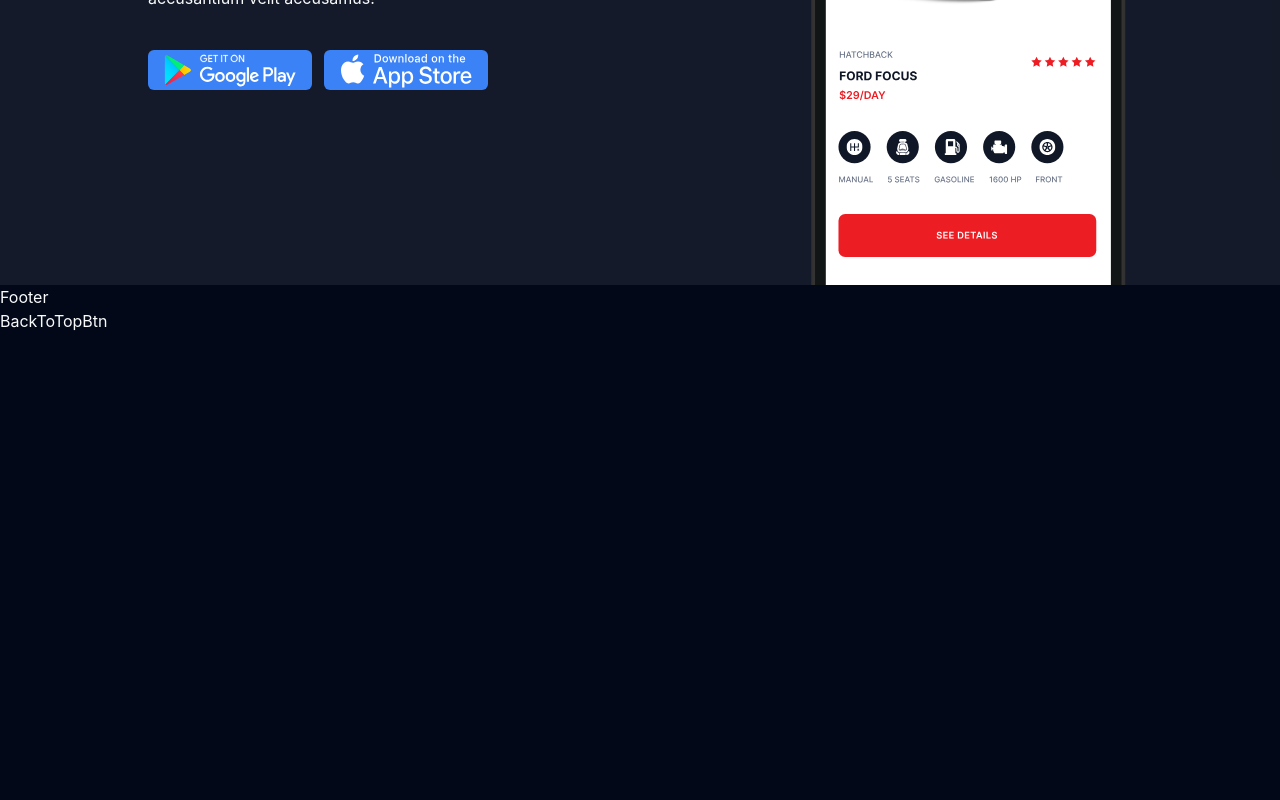
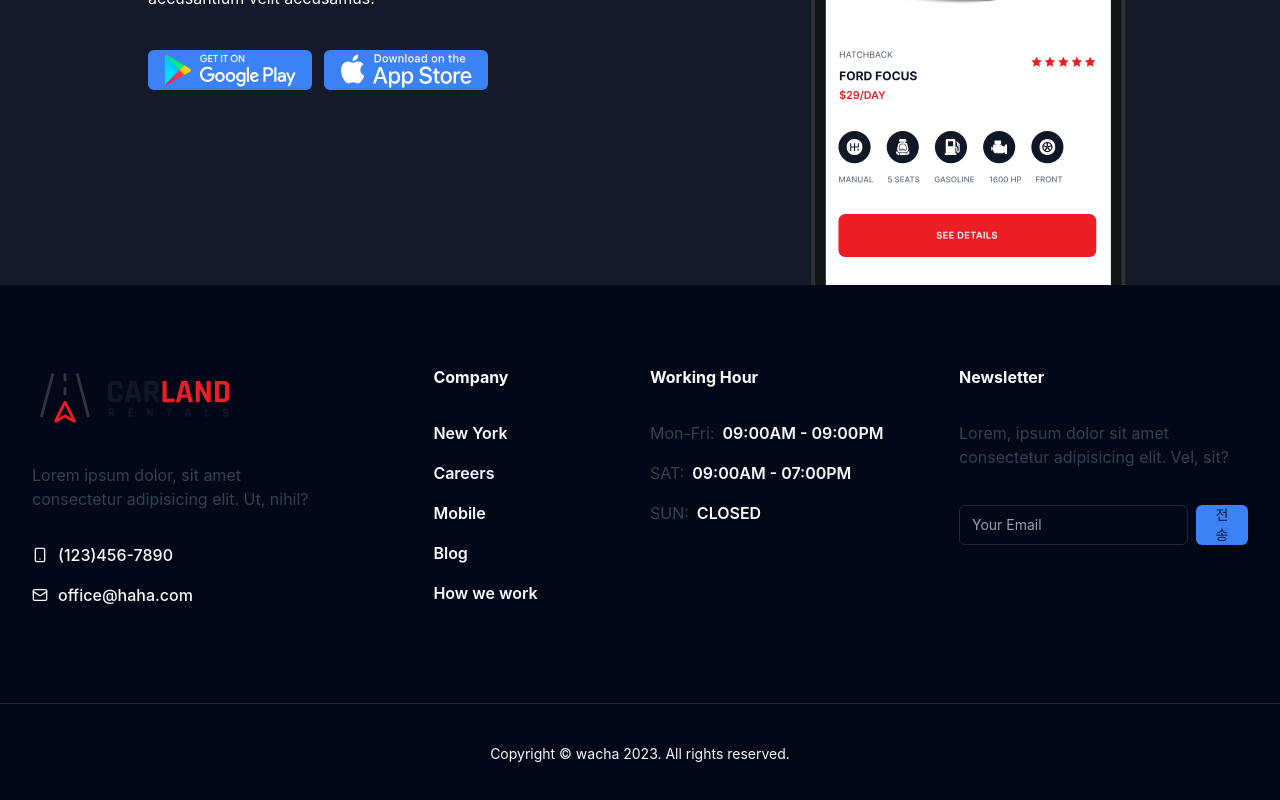
Before and after one commit to min33sky/wacha, a Next.js app: page / in a window 1280 px wide. Shown: the part 4396-5196 px from the top of the page. Built offline with nearby package versions, Linux system fonts and the light colour scheme; a web font is replaced by a local one.

Commit message:
feat: add footer and contact form

```diff
--- a/package.json
+++ b/package.json
@@ -9,6 +9,7 @@
     "lint": "next lint"
   },
   "dependencies": {
+    "@hookform/resolvers": "^3.3.0",
     "@radix-ui/react-label": "^2.0.2",
     "@radix-ui/react-popover": "^1.0.6",
     "@radix-ui/react-select": "^1.2.2",
@@ -32,6 +33,7 @@
     "react-date-range": "^1.4.0",
     "react-day-picker": "^8.8.1",
     "react-dom": "18.2.0",
+    "react-hook-form": "^7.45.4",
     "react-intersection-observer": "^9.5.2",
     "react-responsive": "^9.0.2",
     "react-scroll": "^1.8.9",
@@ -40,7 +42,8 @@
     "tailwind-merge": "^1.14.0",
     "tailwindcss": "3.3.3",
     "tailwindcss-animate": "^1.0.6",
-    "typescript": "5.1.6"
+    "typescript": "5.1.6",
+    "zod": "^3.22.2"
   },
   "devDependencies": {
     "@types/react-scroll": "^1.8.7"
--- a/src/app/page.tsx
+++ b/src/app/page.tsx
@@ -18,7 +18,7 @@
       <Contact />
       <Footer />
       <BackToTopBtn />
-      <div className="h-[4000px]"></div>
+      {/* <div className="h-[4000px]"></div> */}
     </main>
   );
 }
--- a/src/components/BackToTopBtn.tsx
+++ b/src/components/BackToTopBtn.tsx
@@ -1,5 +1,40 @@
-import React from 'react';
+'use client';
+
+import { cn } from '@/lib/utils';
+import { set } from 'date-fns';
+import { MoveUpIcon } from 'lucide-react';
+import React, { useEffect, useState } from 'react';
+import { Link } from 'react-scroll';
 
 export default function BackToTopBtn() {
-  return <div>BackToTopBtn</div>;
+  const [isActive, setisActive] = useState(false);
+
+  useEffect(() => {
+    const handleScroll = () => {
+      if (window.scrollY > 400) {
+        setisActive(true);
+      } else {
+        setisActive(false);
+      }
+    };
+
+    window.addEventListener('scroll', handleScroll);
+
+    return () => {
+      window.removeEventListener('scroll', handleScroll);
+    };
+  }, []);
+
+  return (
+    <Link
+      to="home"
+      smooth={true}
+      className={cn(
+        'fixed bg-red-500 w-12 h-12 right-16 bottom-11 z-10 cursor-pointer flex items-center justify-center text-white border-2 border-white',
+        !isActive && 'hidden',
+      )}
+    >
+      <MoveUpIcon size={24} />
+    </Link>
+  );
 }
--- a/src/components/Contact.tsx
+++ b/src/components/Contact.tsx
@@ -9,7 +9,7 @@
 export default function Contact() {
   return (
     <section
-      className="pt-24 xl:pt-48 flex items-end pb-0 bg-[#b2b7c2]/10"
+      className="pt-24 xl:pt-48 flex items-end pb-0 bg-[#b2b7c2]/10 overflow-hidden"
       id="contact"
     >
       <div className="container mx-auto">
@@ -75,7 +75,7 @@
           </div>
           {/* Image */}
           <motion.div
-            variants={fadeIn('up', 0.8)}
+            variants={fadeIn('left', 0.8)}
             initial="hidden"
             whileInView={'show'}
             viewport={{
--- /dev/null
+++ b/src/components/Copyright.tsx
@@ -0,0 +1,9 @@
+import React from 'react';
+
+export default function Copyright() {
+  return (
+    <div className="text-center py-10 border-t text-sm">
+      Copyright &copy; wacha 2023. All rights reserved.
+    </div>
+  );
+}
--- a/src/components/Footer.tsx
+++ b/src/components/Footer.tsx
@@ -1,5 +1,118 @@
+'use client';
+
+import { fadeIn } from '@/lib/framer/variants';
+import { motion } from 'framer-motion';
+import { MailIcon, SmartphoneIcon } from 'lucide-react';
+import Image from 'next/image';
 import React from 'react';
+import { Link } from 'react-scroll';
+import { Form } from './ui/form';
+import { Input } from './ui/input';
+import { Button } from './ui/button';
+import Copyright from './Copyright';
 
 export default function Footer() {
-  return <div>Footer</div>;
+  return (
+    <footer className="pt-20 z-20 " id="contact">
+      <div className="container mx-auto mb-24">
+        {/* Grid */}
+        <motion.div
+          variants={fadeIn('up', 0.2)}
+          initial="hidden"
+          whileInView={'show'}
+          viewport={{
+            once: false,
+            amount: 0.6,
+          }}
+          className="flex flex-col lg:flex-row lg:justify-between gap-x-5 gap-y-14"
+        >
+          {/* Logo */}
+          <div className="flex flex-col flex-1 gap-y-8">
+            <Link to="home" smooth={true} spy={true} className="cursor-pointer">
+              <Image
+                src={'/icons/logo.svg'}
+                width={200}
+                height={200}
+                alt="logo"
+              />
+            </Link>
+            {/* Text */}
+            <div className="text-slate-700">
+              Lorem ipsum dolor, sit amet consectetur adipisicing elit. Ut,
+              nihil?
+            </div>
+            {/* phone & email */}
+            <div className="flex flex-col gap-y-4 font-semibold">
+              <div className="flex items-center gap-x-[10px]">
+                <SmartphoneIcon size={16} />
+                <div className="font-medium">(123)456-7890</div>
+              </div>
+              <div className="flex items-center gap-x-[10px]">
+                <MailIcon size={16} />
+                <div className="font-medium">office@haha.com</div>
+              </div>
+            </div>
+          </div>
+
+          {/* Links */}
+          <div className="flex flex-col flex-1 xl:items-center">
+            <div>
+              <h3 className="font-bold mb-8">Company</h3>
+              <ul className="flex flex-col gap-y-4 font-semibold">
+                <li>
+                  <a href="">New York</a>
+                </li>
+                <li>
+                  <a href="">Careers</a>
+                </li>
+                <li>
+                  <a href="">Mobile</a>
+                </li>
+                <li>
+                  <a href="">Blog</a>
+                </li>
+                <li>
+                  <a href="">How we work</a>
+                </li>
+              </ul>
+            </div>
+          </div>
+
+          {/* program */}
+          <div className="flex-1">
+            <h3 className="font-bold mb-8">Working Hour</h3>
+            <div className="flex flex-col gap-y-4">
+              <div className="flex gap-x-2">
+                <div className="text-slate-700">Mon-Fri:</div>
+                <div className="font-semibold">09:00AM - 09:00PM</div>
+              </div>
+              <div className="flex gap-x-2">
+                <div className="text-slate-700">SAT:</div>
+                <div className="font-semibold">09:00AM - 07:00PM</div>
+              </div>
+              <div className="flex gap-x-2">
+                <div className="text-slate-700">SUN:</div>
+                <div className="font-semibold">CLOSED</div>
+              </div>
+            </div>
+          </div>
+
+          {/* Newsletter */}
+          <div className="flex-1">
+            <h3 className="font-bold mb-8">Newsletter</h3>
+            <div className="mb-9 text-slate-700">
+              Lorem, ipsum dolor sit amet consectetur adipisicing elit. Vel,
+              sit?
+            </div>
+            {/* Form */}
+            <form className="flex gap-x-2 h-14">
+              <Input placeholder="Your Email" />
+              <Button>전송</Button>
+            </form>
+          </div>
+        </motion.div>
+      </div>
+      <Copyright />
+    </footer>
+  );
 }
--- /dev/null
+++ b/src/components/ui/form.tsx
@@ -0,0 +1,176 @@
+import * as React from "react"
+import * as LabelPrimitive from "@radix-ui/react-label"
+import { Slot } from "@radix-ui/react-slot"
+import {
+  Controller,
+  ControllerProps,
+  FieldPath,
+  FieldValues,
+  FormProvider,
+  useFormContext,
+} from "react-hook-form"
+
+import { cn } from "@/lib/utils"
+import { Label } from "@/components/ui/label"
+
+const Form = FormProvider
+
+type FormFieldContextValue<
+  TFieldValues extends FieldValues = FieldValues,
+  TName extends FieldPath<TFieldValues> = FieldPath<TFieldValues>
+> = {
+  name: TName
+}
+
+const FormFieldContext = React.createContext<FormFieldContextValue>(
+  {} as FormFieldContextValue
+)
+
+const FormField = <
+  TFieldValues extends FieldValues = FieldValues,
+  TName extends FieldPath<TFieldValues> = FieldPath<TFieldValues>
+>({
+  ...props
+}: ControllerProps<TFieldValues, TName>) => {
+  return (
+    <FormFieldContext.Provider value={{ name: props.name }}>
+      <Controller {...props} />
+    </FormFieldContext.Provider>
+  )
+}
+
+const useFormField = () => {
+  const fieldContext = React.useContext(FormFieldContext)
+  const itemContext = React.useContext(FormItemContext)
+  const { getFieldState, formState } = useFormContext()
+
+  const fieldState = getFieldState(fieldContext.name, formState)
+
+  if (!fieldContext) {
+    throw new Error("useFormField should be used within <FormField>")
+  }
+
+  const { id } = itemContext
+
+  return {
+    id,
+    name: fieldContext.name,
+    formItemId: `${id}-form-item`,
+    formDescriptionId: `${id}-form-item-description`,
+    formMessageId: `${id}-form-item-message`,
+    ...fieldState,
+  }
+}
+
+type FormItemContextValue = {
+  id: string
+}
+
+const FormItemContext = React.createContext<FormItemContextValue>(
+  {} as FormItemContextValue
+)
+
+const FormItem = React.forwardRef<
+  HTMLDivElement,
+  React.HTMLAttributes<HTMLDivElement>
+>(({ className, ...props }, ref) => {
+  const id = React.useId()
+
+  return (
+    <FormItemContext.Provider value={{ id }}>
+      <div ref={ref} className={cn("space-y-2", className)} {...props} />
+    </FormItemContext.Provider>
+  )
+})
+FormItem.displayName = "FormItem"
+
+const FormLabel = React.forwardRef<
+  React.ElementRef<typeof LabelPrimitive.Root>,
+  React.ComponentPropsWithoutRef<typeof LabelPrimitive.Root>
+>(({ className, ...props }, ref) => {
+  const { error, formItemId } = useFormField()
+
+  return (
+    <Label
+      ref={ref}
+      className={cn(error && "text-destructive", className)}
+      htmlFor={formItemId}
+      {...props}
+    />
+  )
+})
+FormLabel.displayName = "FormLabel"
+
+const FormControl = React.forwardRef<
+  React.ElementRef<typeof Slot>,
+  React.ComponentPropsWithoutRef<typeof Slot>
+>(({ ...props }, ref) => {
+  const { error, formItemId, formDescriptionId, formMessageId } = useFormField()
+
+  return (
+    <Slot
+      ref={ref}
+      id={formItemId}
+      aria-describedby={
+        !error
+          ? `${formDescriptionId}`
+          : `${formDescriptionId} ${formMessageId}`
+      }
+      aria-invalid={!!error}
+      {...props}
+    />
+  )
+})
+FormControl.displayName = "FormControl"
+
+const FormDescription = React.forwardRef<
+  HTMLParagraphElement,
+  React.HTMLAttributes<HTMLParagraphElement>
+>(({ className, ...props }, ref) => {
+  const { formDescriptionId } = useFormField()
+
+  return (
+    <p
+      ref={ref}
+      id={formDescriptionId}
+      className={cn("text-sm text-muted-foreground", className)}
+      {...props}
+    />
+  )
+})
+FormDescription.displayName = "FormDescription"
+
+const FormMessage = React.forwardRef<
+  HTMLParagraphElement,
+  React.HTMLAttributes<HTMLParagraphElement>
+>(({ className, children, ...props }, ref) => {
+  const { error, formMessageId } = useFormField()
+  const body = error ? String(error?.message) : children
+
+  if (!body) {
+    return null
+  }
+
+  return (
+    <p
+      ref={ref}
+      id={formMessageId}
+      className={cn("text-sm font-medium text-destructive", className)}
+      {...props}
+    >
+      {body}
+    </p>
+  )
+})
+FormMessage.displayName = "FormMessage"
+
+export {
+  useFormField,
+  Form,
+  FormItem,
+  FormLabel,
+  FormControl,
+  FormDescription,
+  FormMessage,
+  FormField,
+}
--- /dev/null
+++ b/src/components/ui/input.tsx
@@ -0,0 +1,25 @@
+import * as React from "react"
+
+import { cn } from "@/lib/utils"
+
+export interface InputProps
+  extends React.InputHTMLAttributes<HTMLInputElement> {}
+
+const Input = React.forwardRef<HTMLInputElement, InputProps>(
+  ({ className, type, ...props }, ref) => {
+    return (
+      <input
+        type={type}
+        className={cn(
+          "flex h-10 w-full rounded-md border border-input bg-background px-3 py-2 text-sm ring-offset-background file:border-0 file:bg-transparent file:text-sm file:font-medium placeholder:text-muted-foreground focus-visible:outline-none focus-visible:ring-2 focus-visible:ring-ring focus-visible:ring-offset-2 disabled:cursor-not-allowed disabled:opacity-50",
+          className
+        )}
+        ref={ref}
+        {...props}
+      />
+    )
+  }
+)
+Input.displayName = "Input"
+
+export { Input }
```
Also changed, not shown: 1 other file (tests, documents, lock files or other folders).
